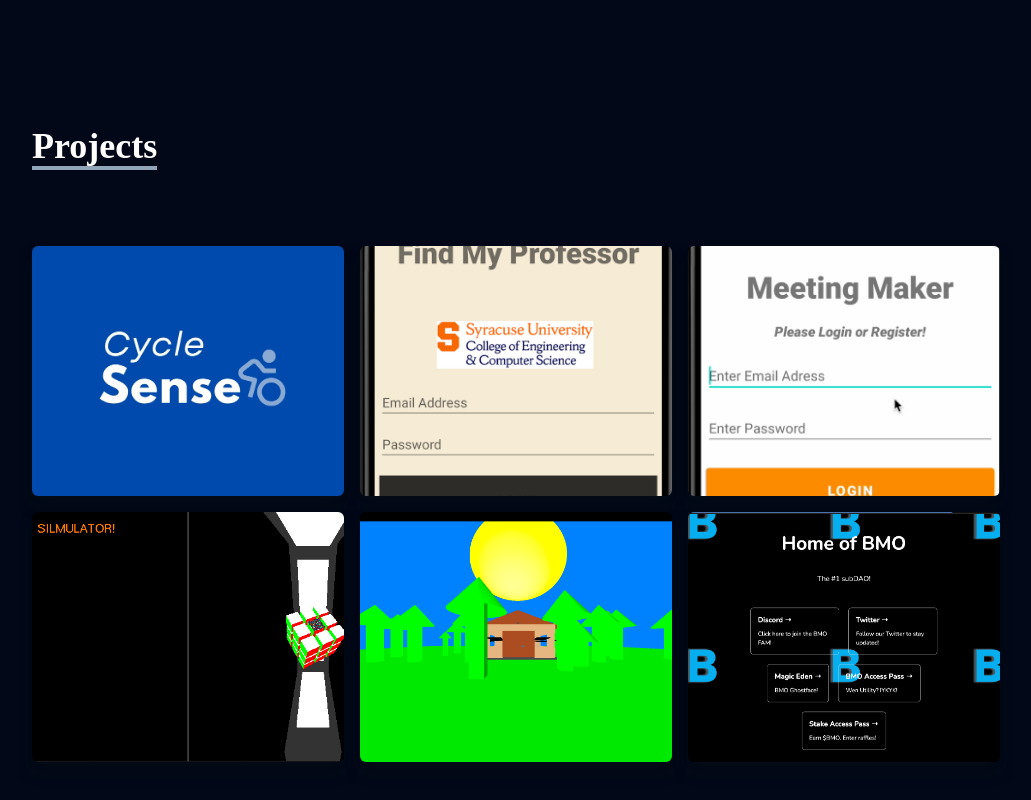
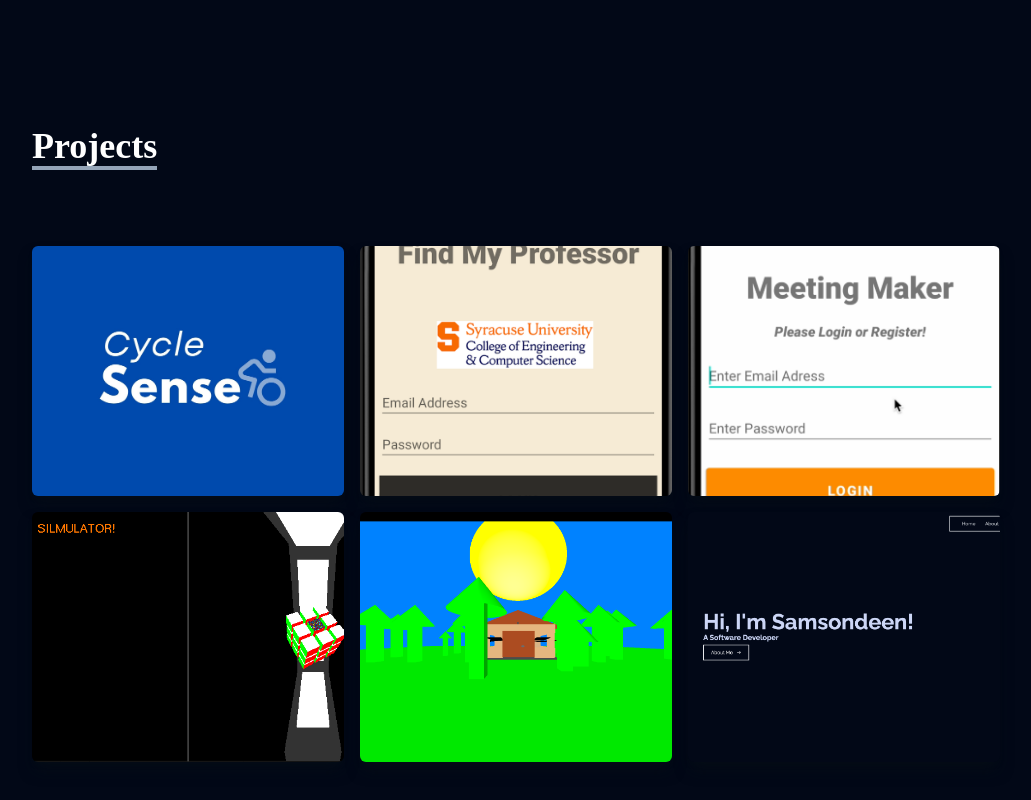
Before and after one commit to SamBatula/My-react-portfolio-app, a React (Create React App) app: page / in a window 1280 px wide. Shown: the part 2356-3156 px from the top of the page, without its empty margins (124-1155 px from the left). Built offline with nearby package versions, Linux system fonts and the light colour scheme.

Commit message:
UPDATED WEBSITE COMPLETE V2

```diff
--- a/src/components/Projects.jsx
+++ b/src/components/Projects.jsx
@@ -7,6 +7,7 @@ import FindMyProf from '../assets/findmyprof2.png';
 import MeetingMaker from '../assets/meetingmaker2.png';
 import Rubiks from '../assets/rubikSim.png';
 import TDWORLD from '../assets/TDworld.png';
+import PORTFOLIO from '../assets/portfolio.png';
 
 
 const Projects = () => {
@@ -131,20 +132,20 @@ const Projects = () => {
               </div>
             </div>
             {/* card item container BMO */}
-            <div style={{backgroundImage: `url(${BMO})`}}
+            <div style={{backgroundImage: `url(${PORTFOLIO})`}}
             className='shadow-lg shadow-[#040c16] group container rounded-md flex justify-center items-center text-center mx-auto content-div'>
 
               {/* hover effects  */}
               <div className='opacity-0 group-hover:opacity-100'>
                 <span className='text-2xl font-bold text-white tracking-wider'>
-                  GhostFace Gen2 NFT (BMO SUBDAO) | Web landing page
+                  Personal Portfolio Website V2
                 </span>
                 <div className='pt-8 text-center'>
-                  <a href='https://bmo-2k2ofyerm-maktub.vercel.app/'>
+                  <a href='https://samsondeenbatula.vercel.app/'>
                       <button className='text-center rounded-lg px-4 py-3 m-2 bg-[#333] text-[#ccd6f6] font-bold text-lg'>
                       Demo</button>
                   </a>
-                  <a href='https://github.com/SamBatula/GhostFace-BMO'>
+                  <a href='https://github.com/SamBatula/My-react-portfolio-app'>
                       <button className='text-center rounded-lg px-4 py-3 m-2 bg-[#333] text-[#ccd6f6] font-bold text-lg'>
                       Code</button>
                   </a>
```
Also changed, not shown: src/assets/portfolio.png (added).
